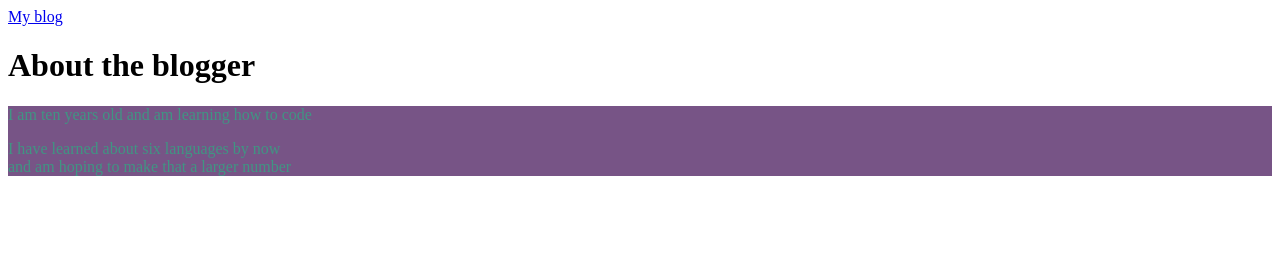
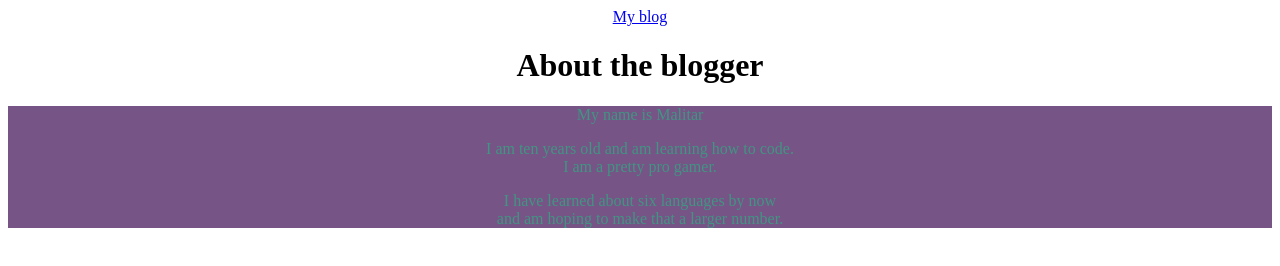
Before and after one commit to lucandiray/Jean-Paul-Blog, a plain HTML site: page about_me.html in a window 1280 px wide. Drawn offline with Linux system fonts and the light colour scheme.

Commit message:
added some more css and html

```diff
--- a/about_me.html
+++ b/about_me.html
@@ -11,8 +11,9 @@
       <h1>About the blogger</h1>
     </div>
     <div class="content">
-      <p>I am ten years old and am learning how to code</p>
-      <p>I have learned about six languages by now<br>and am hoping to make that a larger number</p>
+      <p>My name is Malitar</p>
+      <p>I am ten years old and am learning how to code.<br>I am a pretty pro gamer.</p>
+      <p>I have learned about six languages by now<br>and am hoping to make that a larger number.</p>
     </div>
   </body>
 </html>
--- a/css/about_me.css
+++ b/css/about_me.css
@@ -2,3 +2,7 @@
   color: #409583;
   background-color: #775486;
 }
+
+body {
+    text-align: center;
+}
--- a/css/style.css
+++ b/css/style.css
@@ -4,3 +4,11 @@
   background-color: #966288;
   color: white;
 }
+body {
+    text-align: center;
+}
+@media only screen and (max-width: 480px) {
+  body {
+    font-size: 12px;
+  }
+}
```
Also changed, not shown: index.html (+2 -2 lines), javascript/index.js (+8 -1 lines).
